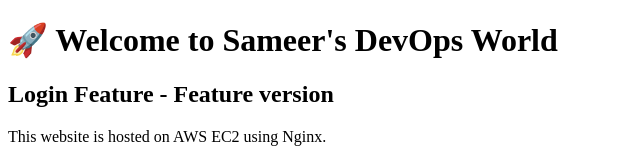
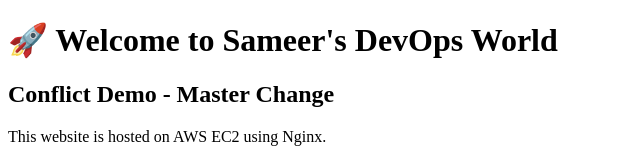
Before and after one commit to sameersshaikh16-ux/git.practice, a plain HTML site: page index.html in a window 1280 px wide. Shown: the top 162 px of the page, without its empty margins (0-640 px from the left). Drawn offline with Linux system fonts and the light colour scheme.

Commit message:
master change

```diff
--- a/index.html
+++ b/index.html
@@ -6,7 +6,7 @@
 </head>
 <body>
 <h1>🚀 Welcome to Sameer's DevOps World</h1>
-<h2>Login Feature - Feature version</h2>
+<h2><h2>Conflict Demo - Master Change</h2></h2>
 <p>This website is hosted on AWS EC2 using Nginx.</p>
 <p>Alhamdulillah — It’s working!</p>
 </body>
```
